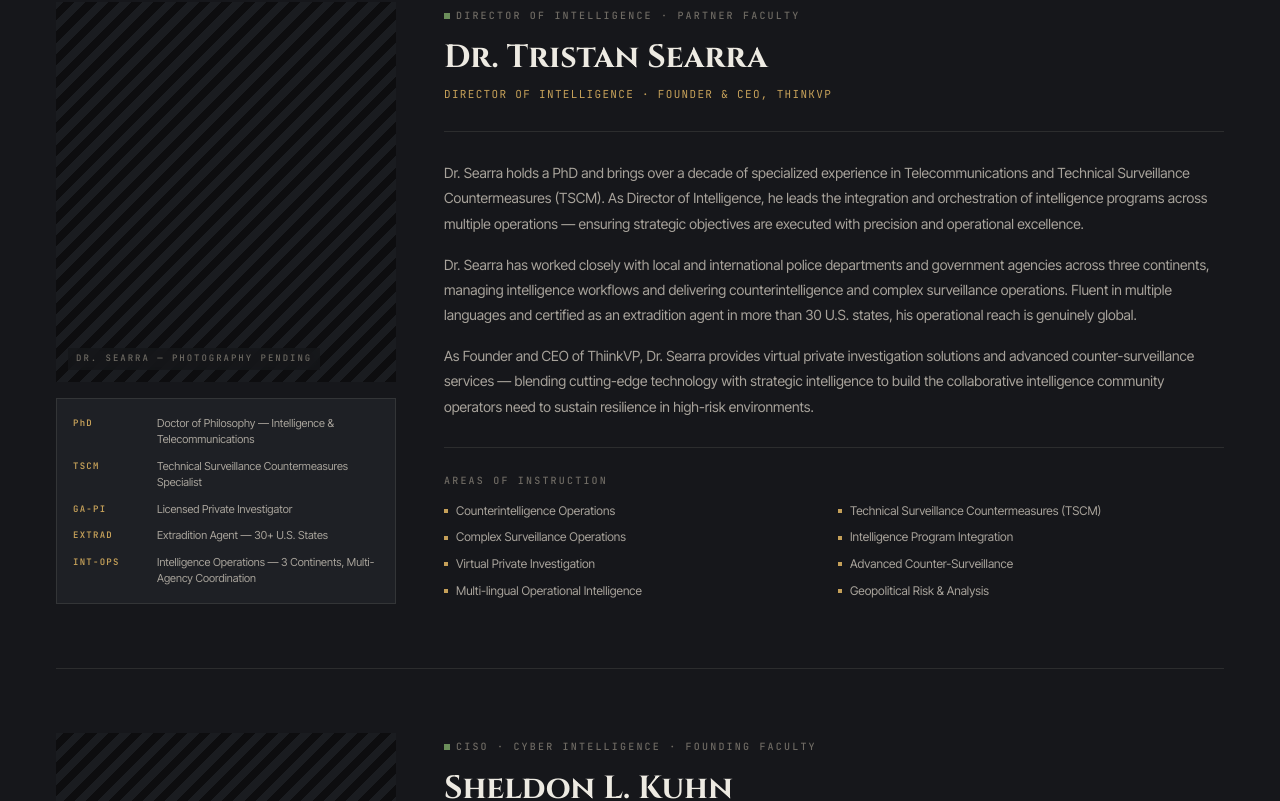
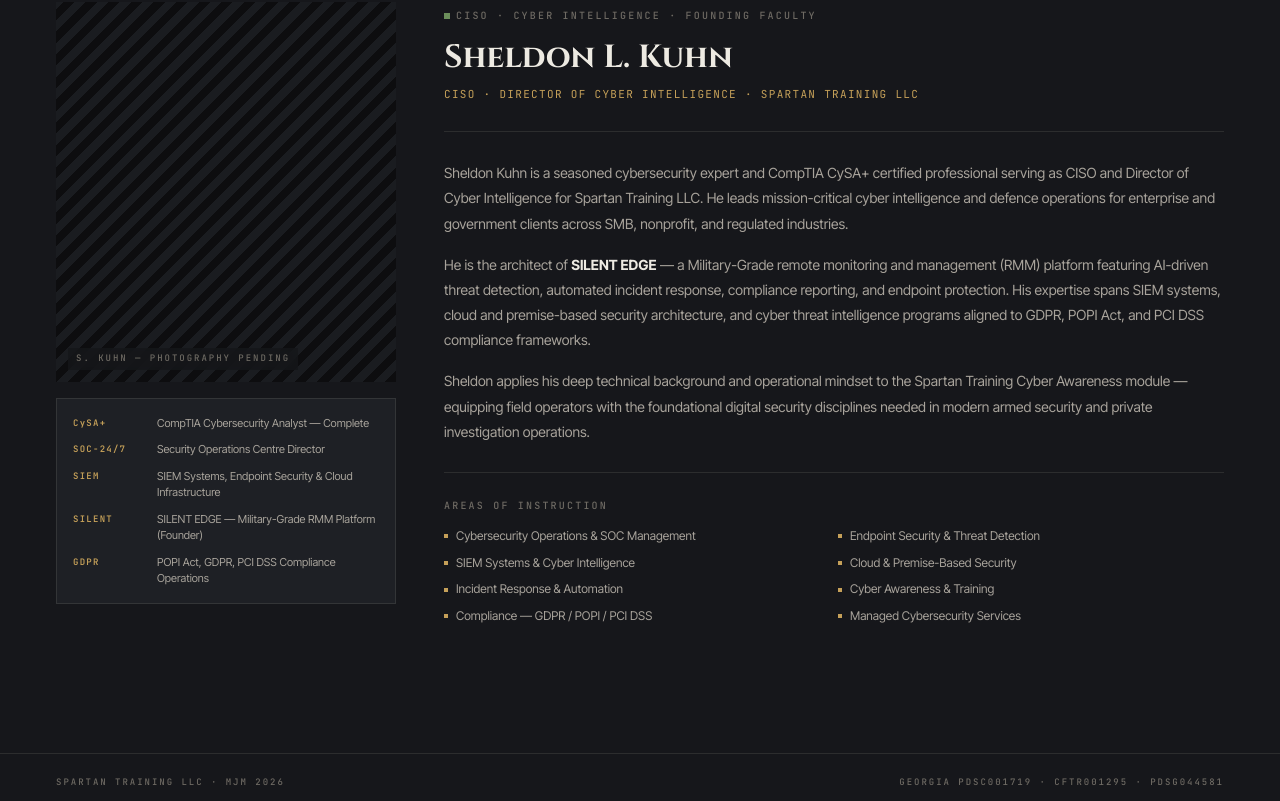
Before and after one commit to CRAPAPS/spartan-training, a Next.js app: page /faculty in a window 1280 px wide. Shown: the part 1299-2100 px from the top of the page. Built offline with nearby package versions, Linux system fonts and the light colour scheme.

Commit message:
Rebrand to SPARTAN TRAINING LLC — remove all SHEL INFOSEC refs, remove Tristan Searra from faculty

```diff
--- a/src/app/about/page.tsx
+++ b/src/app/about/page.tsx
@@ -55,7 +55,7 @@
       <main style={{ flex: 1, padding: '64px 56px', maxWidth: '960px' }}>
 
         <div style={{ marginBottom: '48px' }}>
-          <MonoLabel style={{ marginBottom: '16px' }}>SHEL INFOSEC · MJM 2026</MonoLabel>
+          <MonoLabel style={{ marginBottom: '16px' }}>SPARTAN TRAINING LLC · MJM 2026</MonoLabel>
           <h1 style={{ fontFamily: 'var(--font-display)', fontSize: '48px', fontWeight: 700, color: 'var(--ink)', lineHeight: 1.0, marginBottom: '24px' }}>
             The Standard for<br />
             <em style={{ fontStyle: 'normal', background: 'linear-gradient(90deg, var(--brass-light), var(--brass))', WebkitBackgroundClip: 'text', WebkitTextFillColor: 'transparent', backgroundClip: 'text' }}>
@@ -63,7 +63,7 @@
             </em>
           </h1>
           <p style={{ fontFamily: 'var(--font-ui)', fontSize: '16px', color: 'var(--ink-dim)', maxWidth: '600px', lineHeight: 1.8 }}>
-            Spartan Training is the accreditation division of SHEL INFOSEC — a Georgia-licensed private detective and security firm operating under PDSC001719.
+            Spartan Training LLC is an independent Georgia-licensed security training company operating under PDSC001719 — built to set a new standard for armed security accreditation in the state.
           </p>
         </div>
 
@@ -124,7 +124,7 @@
       </main>
 
       <footer style={{ borderTop: '1px solid var(--border)', padding: '24px 56px', display: 'flex', alignItems: 'center', justifyContent: 'space-between' }}>
-        <MonoLabel size="xs">SHEL INFOSEC · SPARTAN TRAINING · MJM 2026</MonoLabel>
+        <MonoLabel size="xs">SPARTAN TRAINING LLC · MJM 2026</MonoLabel>
         <MonoLabel size="xs">Georgia PDSC001719 · CFTR001295</MonoLabel>
       </footer>
     </div>
--- a/src/app/contact/page.tsx
+++ b/src/app/contact/page.tsx
@@ -41,7 +41,7 @@
       <main style={{ flex: 1, padding: '64px 56px' }}>
 
         <div style={{ marginBottom: '48px' }}>
-          <MonoLabel style={{ marginBottom: '16px' }}>SHEL INFOSEC · Spartan Training</MonoLabel>
+          <MonoLabel style={{ marginBottom: '16px' }}>SPARTAN TRAINING LLC</MonoLabel>
           <h1 style={{ fontFamily: 'var(--font-display)', fontSize: '48px', fontWeight: 700, color: 'var(--ink)', lineHeight: 1.0 }}>
             Contact
           </h1>
@@ -131,7 +131,7 @@
       </main>
 
       <footer style={{ borderTop: '1px solid var(--border)', padding: '24px 56px', display: 'flex', alignItems: 'center', justifyContent: 'space-between' }}>
-        <MonoLabel size="xs">SHEL INFOSEC · SPARTAN TRAINING · MJM 2026</MonoLabel>
+        <MonoLabel size="xs">SPARTAN TRAINING LLC · MJM 2026</MonoLabel>
         <MonoLabel size="xs">Georgia PDSC001719 · CFTR001295</MonoLabel>
       </footer>
     </div>
--- a/src/app/curriculum/page.tsx
+++ b/src/app/curriculum/page.tsx
@@ -168,7 +168,7 @@
 
       {/* Footer */}
       <footer style={{ borderTop: '1px solid var(--border)', padding: '24px 56px', display: 'flex', alignItems: 'center', justifyContent: 'space-between' }}>
-        <MonoLabel size="xs">SHEL INFOSEC · SPARTAN TRAINING · MJM 2026</MonoLabel>
+        <MonoLabel size="xs">SPARTAN TRAINING LLC · MJM 2026</MonoLabel>
         <MonoLabel size="xs">Georgia PDSC001719 · CFTR001295</MonoLabel>
       </footer>
     </div>
--- a/src/app/faculty/page.tsx
+++ b/src/app/faculty/page.tsx
@@ -27,28 +27,10 @@
   'Military Weapons Instruction',
 ] as const;
 
-const SEARRA_CREDENTIALS = [
-  { code: 'PhD',      label: 'Doctor of Philosophy — Intelligence & Telecommunications' },
-  { code: 'TSCM',    label: 'Technical Surveillance Countermeasures Specialist' },
-  { code: 'GA-PI',   label: 'Licensed Private Investigator' },
-  { code: 'EXTRAD',  label: 'Extradition Agent — 30+ U.S. States' },
-  { code: 'INT-OPS', label: 'Intelligence Operations — 3 Continents, Multi-Agency Coordination' },
-] as const;
-
-const SEARRA_SPECIALIZATIONS = [
-  'Counterintelligence Operations',
-  'Technical Surveillance Countermeasures (TSCM)',
-  'Complex Surveillance Operations',
-  'Intelligence Program Integration',
-  'Virtual Private Investigation',
-  'Advanced Counter-Surveillance',
-  'Multi-lingual Operational Intelligence',
-  'Geopolitical Risk & Analysis',
-] as const;
 
 const KUHN_CREDENTIALS = [
   { code: 'CySA+',    label: 'CompTIA Cybersecurity Analyst — Complete' },
-  { code: 'SOC-24/7', label: 'Security Operations Centre Director — SHEL INFOSEC' },
+  { code: 'SOC-24/7', label: 'Security Operations Centre Director' },
   { code: 'SIEM',     label: 'SIEM Systems, Endpoint Security & Cloud Infrastructure' },
   { code: 'SILENT',   label: 'SILENT EDGE — Military-Grade RMM Platform (Founder)' },
   { code: 'GDPR',     label: 'POPI Act, GDPR, PCI DSS Compliance Operations' },
@@ -178,68 +160,6 @@
         {/* Divider */}
         <Rule style={{ marginBottom: '64px' }} />
 
-        {/* Dr. Tristan Searra */}
-        <div style={{ display: 'grid', gridTemplateColumns: '340px 1fr', gap: '48px', marginBottom: '64px' }}>
-
-          {/* Photo + credentials */}
-          <div>
-            <PhotoPlaceholder width="100%" height="380px" caption="DR. SEARRA — PHOTOGRAPHY PENDING" />
-            <div style={{ marginTop: '16px', padding: '16px', border: '1px solid var(--border)', background: 'var(--bg-elev-1)', display: 'flex', flexDirection: 'column', gap: '10px' }}>
-              {SEARRA_CREDENTIALS.map(c => (
-                <div key={c.code} style={{ display: 'flex', gap: '12px', alignItems: 'flex-start' }}>
-                  <span style={{ fontFamily: 'var(--font-mono)', fontSize: '9px', letterSpacing: '0.14em', color: 'var(--brass)', fontWeight: 600, minWidth: '72px', paddingTop: '2px' }}>{c.code}</span>
-                  <span style={{ fontFamily: 'var(--font-ui)', fontSize: '11px', color: 'var(--ink-dim)', lineHeight: 1.5 }}>{c.label}</span>
-                </div>
-              ))}
-            </div>
-          </div>
-
-          {/* Bio */}
-          <div style={{ display: 'flex', flexDirection: 'column', gap: '28px' }}>
-            <div>
-              <MonoLabel dot dotColor="var(--success)" style={{ marginBottom: '12px' }}>Director of Intelligence · Partner Faculty</MonoLabel>
-              <h2 style={{ fontFamily: 'var(--font-display)', fontSize: '32px', fontWeight: 700, color: 'var(--ink)', marginBottom: '4px' }}>
-                Dr. Tristan Searra
-              </h2>
-              <p style={{ fontFamily: 'var(--font-mono)', fontSize: '11px', color: 'var(--brass)', letterSpacing: '0.12em', margin: 0 }}>
-                DIRECTOR OF INTELLIGENCE · FOUNDER &amp; CEO, THINKVP
-              </p>
-            </div>
-
-            <Rule />
-
-            <div style={{ display: 'flex', flexDirection: 'column', gap: '16px' }}>
-              <p style={{ fontFamily: 'var(--font-ui)', fontSize: '14px', color: 'var(--ink-dim)', lineHeight: 1.8, margin: 0 }}>
-                Dr. Searra holds a PhD and brings over a decade of specialized experience in Telecommunications and Technical Surveillance Countermeasures (TSCM). As Director of Intelligence, he leads the integration and orchestration of intelligence programs across multiple operations — ensuring strategic objectives are executed with precision and operational excellence.
-              </p>
-              <p style={{ fontFamily: 'var(--font-ui)', fontSize: '14px', color: 'var(--ink-dim)', lineHeight: 1.8, margin: 0 }}>
-                Dr. Searra has worked closely with local and international police departments and government agencies across three continents, managing intelligence workflows and delivering counterintelligence and complex surveillance operations. Fluent in multiple languages and certified as an extradition agent in more than 30 U.S. states, his operational reach is genuinely global.
-              </p>
-              <p style={{ fontFamily: 'var(--font-ui)', fontSize: '14px', color: 'var(--ink-dim)', lineHeight: 1.8, margin: 0 }}>
-                As Founder and CEO of ThiinkVP, Dr. Searra provides virtual private investigation solutions and advanced counter-surveillance services — blending cutting-edge technology with strategic intelligence to build the collaborative intelligence community operators need to sustain resilience in high-risk environments.
-              </p>
-            </div>
-
-            <Rule />
-
-            <div>
-              <MonoLabel style={{ marginBottom: '16px', display: 'block' }}>Areas of Instruction</MonoLabel>
-              <div style={{ display: 'grid', gridTemplateColumns: '1fr 1fr', gap: '8px' }}>
-                {SEARRA_SPECIALIZATIONS.map(s => (
-                  <div key={s} style={{ display: 'flex', alignItems: 'center', gap: '8px' }}>
-                    <div style={{ width: '4px', height: '4px', background: 'var(--brass)', flexShrink: 0 }} />
-                    <span style={{ fontFamily: 'var(--font-ui)', fontSize: '12px', color: 'var(--ink-dim)' }}>{s}</span>
-                  </div>
-                ))}
-              </div>
-            </div>
-
-          </div>
-        </div>
-
-        {/* Divider */}
-        <Rule style={{ marginBottom: '64px' }} />
-
         {/* Sheldon Kuhn */}
         <div style={{ display: 'grid', gridTemplateColumns: '340px 1fr', gap: '48px', marginBottom: '64px' }}>
 
@@ -262,7 +182,7 @@
                 Sheldon L. Kuhn
               </h2>
               <p style={{ fontFamily: 'var(--font-mono)', fontSize: '11px', color: 'var(--brass)', letterSpacing: '0.12em', margin: 0 }}>
-                CISO · DIRECTOR OF CYBER INTELLIGENCE · FOUNDER, SHEL INFOSEC
+                CISO · DIRECTOR OF CYBER INTELLIGENCE · SPARTAN TRAINING LLC
               </p>
             </div>
 
@@ -270,10 +190,10 @@
 
             <div style={{ display: 'flex', flexDirection: 'column', gap: '16px' }}>
               <p style={{ fontFamily: 'var(--font-ui)', fontSize: '14px', color: 'var(--ink-dim)', lineHeight: 1.8, margin: 0 }}>
-                Sheldon Kuhn is a seasoned cybersecurity expert, CompTIA CySA+ certified, and the founding CISO behind SHEL INFOSEC — the intelligence and security firm driving the Spartan Training platform. He leads mission-critical cyber intelligence and defence operations for enterprise and government clients across SMB, nonprofit, and regulated industries.
+                Sheldon Kuhn is a seasoned cybersecurity expert and CompTIA CySA+ certified professional serving as CISO and Director of Cyber Intelligence for Spartan Training LLC. He leads mission-critical cyber intelligence and defence operations for enterprise and government clients across SMB, nonprofit, and regulated industries.
               </p>
               <p style={{ fontFamily: 'var(--font-ui)', fontSize: '14px', color: 'var(--ink-dim)', lineHeight: 1.8, margin: 0 }}>
-                Under his leadership, SHEL INFOSEC developed <strong style={{ color: 'var(--ink)' }}>SILENT EDGE</strong> — a Military-Grade remote monitoring and management (RMM) platform featuring AI-driven threat detection, automated incident response, compliance reporting, and endpoint protection. His expertise spans SIEM systems, cloud and premise-based security architecture, and cyber threat intelligence programs aligned to GDPR, POPI Act, and PCI DSS compliance frameworks.
+                He is the architect of <strong style={{ color: 'var(--ink)' }}>SILENT EDGE</strong> — a Military-Grade remote monitoring and management (RMM) platform featuring AI-driven threat detection, automated incident response, compliance reporting, and endpoint protection. His expertise spans SIEM systems, cloud and premise-based security architecture, and cyber threat intelligence programs aligned to GDPR, POPI Act, and PCI DSS compliance frameworks.
               </p>
               <p style={{ fontFamily: 'var(--font-ui)', fontSize: '14px', color: 'var(--ink-dim)', lineHeight: 1.8, margin: 0 }}>
                 Sheldon applies his deep technical background and operational mindset to the Spartan Training Cyber Awareness module — equipping field operators with the foundational digital security disciplines needed in modern armed security and private investigation operations.
@@ -299,7 +219,7 @@
       </main>
 
       <footer style={{ borderTop: '1px solid var(--border)', padding: '24px 56px', display: 'flex', alignItems: 'center', justifyContent: 'space-between' }}>
-        <MonoLabel size="xs">SHEL INFOSEC · SPARTAN TRAINING · MJM 2026</MonoLabel>
+        <MonoLabel size="xs">SPARTAN TRAINING LLC · MJM 2026</MonoLabel>
         <MonoLabel size="xs">Georgia PDSC001719 · CFTR001295 · PDSG044581</MonoLabel>
       </footer>
     </div>
```
